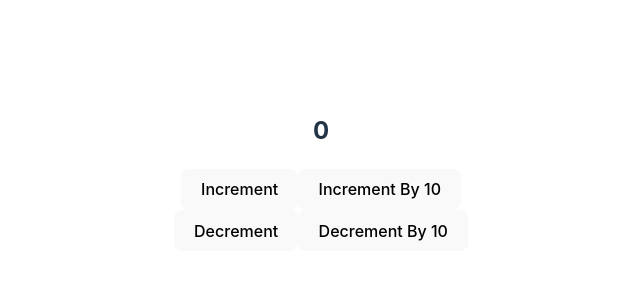
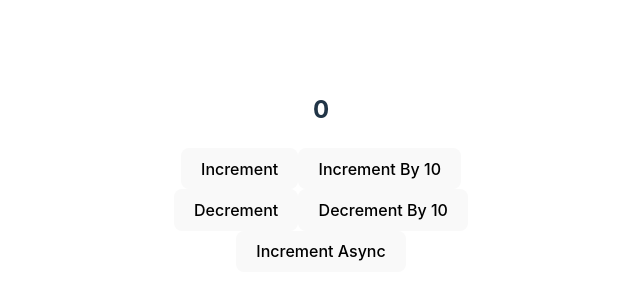
Before and after one commit to 212023535/Redux-Toolkit-Counter-Example, a React (Vite) app: page / in a window 1280 px wide. Shown: the part 228-528 px from the top of the page, without its empty margins (319-959 px from the left). Built offline with nearby package versions, Linux system fonts and the light colour scheme.

Commit message:
[Update] - add async increment functionanlity to counterSlice and add btn to dispatch action

```diff
--- a/src/components/Counter.tsx
+++ b/src/components/Counter.tsx
@@ -1,10 +1,10 @@
 import { useDispatch, useSelector } from "react-redux";
-import { RootState } from "../state/store";
-import { decrement, decrementByAmount, increment, incrementByAmount } from "../state/counter/counterSlice";
+import { AppDispatch, RootState } from "../state/store";
+import { decrement, decrementByAmount, increment, incrementByAmount, incrementAsync } from "../state/counter/counterSlice";
 
 const Counter = () => {
     const count = useSelector((state: RootState) => state.counter.value);
-    const dispatch = useDispatch();
+    const dispatch = useDispatch<AppDispatch>();
 
     return <div>
         <h2>{count}</h2>
@@ -16,6 +16,9 @@
             <button onClick={() => dispatch(decrement())}>Decrement</button>
             <button onClick={() => dispatch(decrementByAmount(10))}>Decrement By 10</button>
         </div>
+        <div>
+            <button onClick={() => dispatch(incrementAsync(10))}>Increment Async</button>
+        </div>
     </div>;
 };
 
--- a/src/state/counter/counterSlice.ts
+++ b/src/state/counter/counterSlice.ts
@@ -1,4 +1,4 @@
-import { PayloadAction, createSlice } from "@reduxjs/toolkit";
+import { PayloadAction, createAsyncThunk, createSlice } from "@reduxjs/toolkit";
 
 interface CounterState {
     value: number;
@@ -24,8 +24,25 @@
         decrementByAmount: (state, action: PayloadAction<number>) => {
             state.value -= action.payload;
         }
+    },
+    extraReducers: (builder) => {
+        builder.addCase(incrementAsync.pending, () => {
+            console.log('incrementAsync.pending');
+        }).addCase(incrementAsync.fulfilled, (state,action: PayloadAction<number>) => {
+            state.value += action.payload;
+        });
     }
 });
+
+export const incrementAsync = createAsyncThunk(
+    "counter/incrementAsync",
+    async (amount: number) => {
+        await new Promise((resolve) => {
+            setTimeout(resolve,1000);
+        });
+        return amount;
+    }
+)
 
 export const { increment, decrement, incrementByAmount, decrementByAmount } = counterSlice.actions;
 
```
